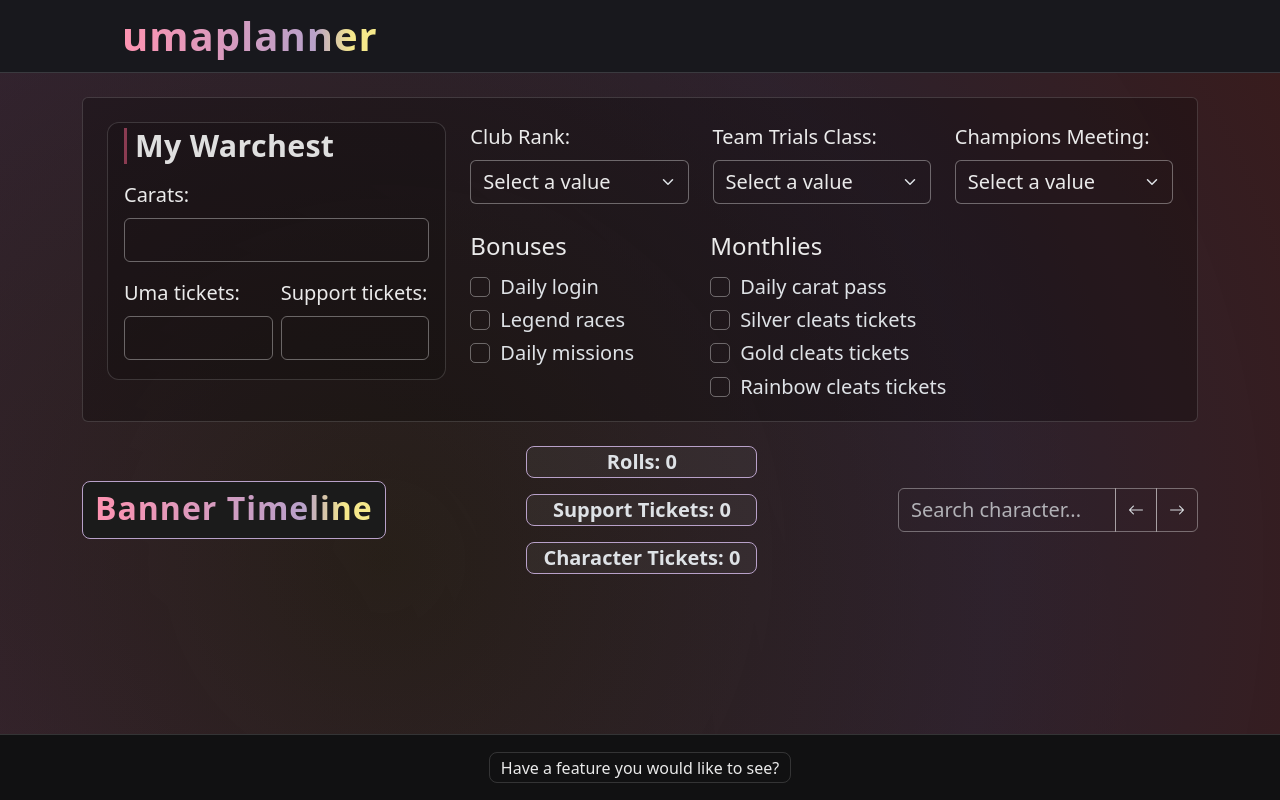
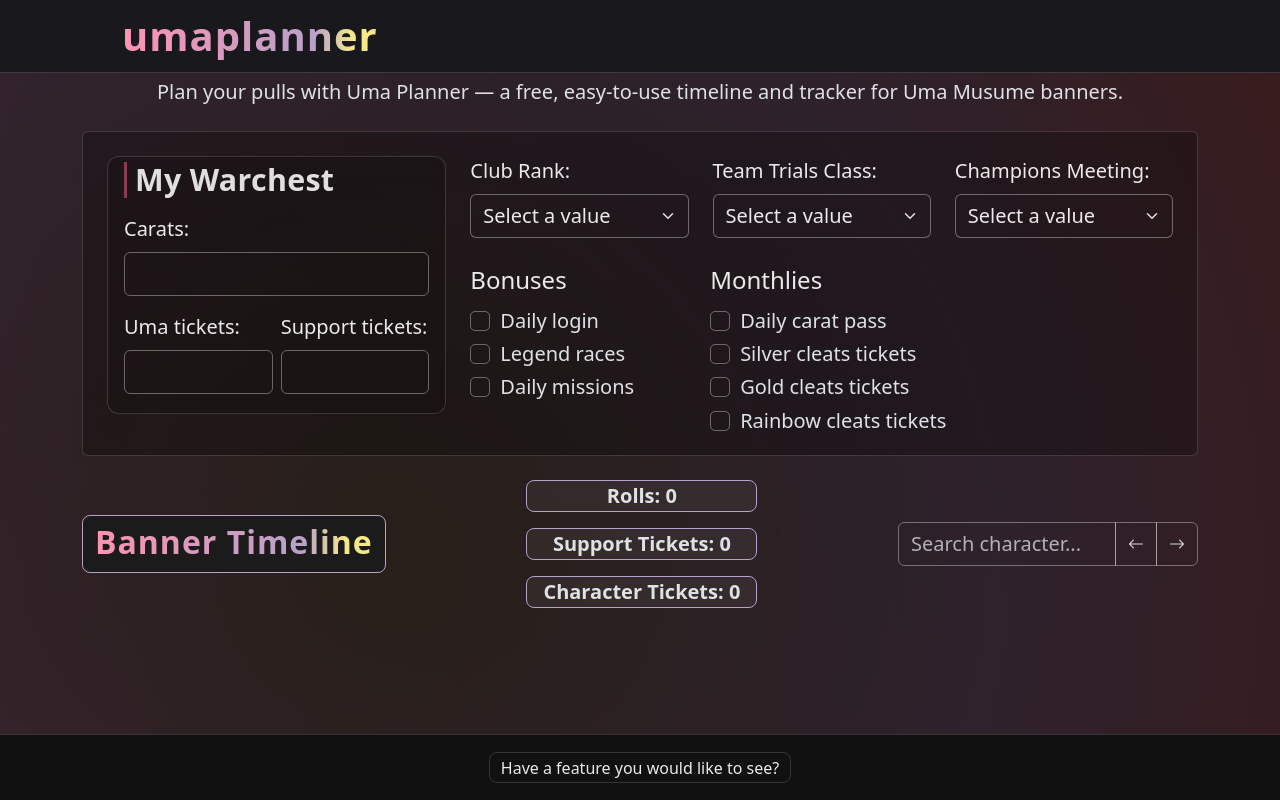
Before and after one commit to Lily123xoxo/uma-gacha-planner, a Next.js app: page / in a window 1280 px wide. Built offline with nearby package versions, Linux system fonts and the light colour scheme; no server answers; the database is empty.

Commit message:
refactor(InputForm, Timeline, styles): add data-nosnippet attribute for improved SEO and update .lead class styling

```diff
--- a/components/InputForm.tsx
+++ b/components/InputForm.tsx
@@ -1,9 +1,12 @@
-// components/InputForm.tsx
 'use client';
 
 export default function InputForm() {
   return (
     <>
+      <p className="lead text-center m-1">
+          Plan your pulls with Uma Planner — a free, easy-to-use timeline and tracker for Uma Musume banners.
+      </p>
+
       {/* Full-width section for the form */}
       <section className="form-container" data-nosnippet>
         <form id="planner-form" className="form-wrapper card rounded p-4 pb-3">
--- a/components/Timeline.tsx
+++ b/components/Timeline.tsx
@@ -37,7 +37,7 @@ export default function Timeline() {
         </div>
       </div>
 
-      <div className="timeline-scroll">
+      <div className="timeline-scroll" data-nosnippet>
         {/* Cards injected here */}
       </div>
 
--- a/public/css/styles.css
+++ b/public/css/styles.css
@@ -92,7 +92,6 @@ body, .site-header, #main-body, .site-footer { position: relative; z-index: 1; }
   padding-bottom: var(--vertical-section-spacing);
 }
 
-
 .site-header,
 #main-body,
 .site-footer {
@@ -144,6 +143,10 @@ body
   line-height: 1;      /* tighter line height */
   align-self: flex-end;/* if parent is flex */
   padding-left: 2.5rem;
+}
+
+.lead {
+  align-content: end;
 }
 
 .suggestions-form {
```
